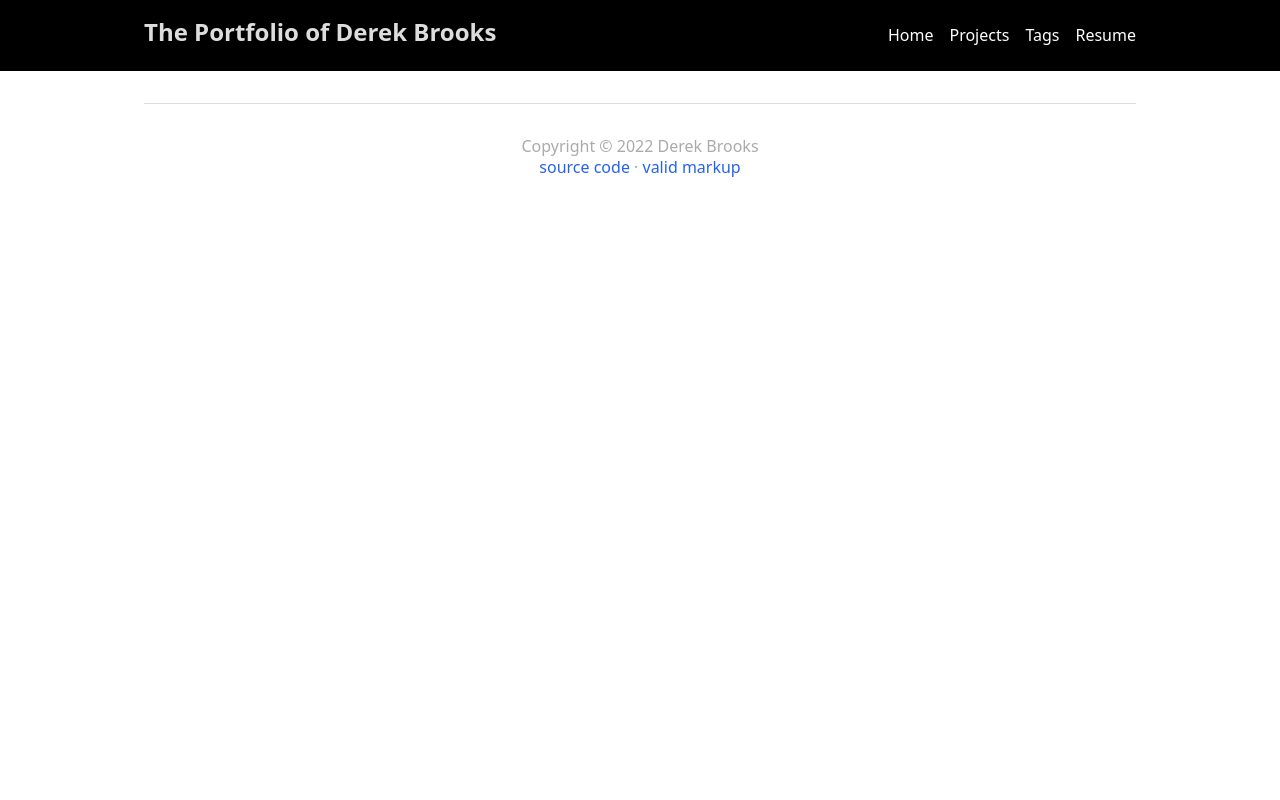
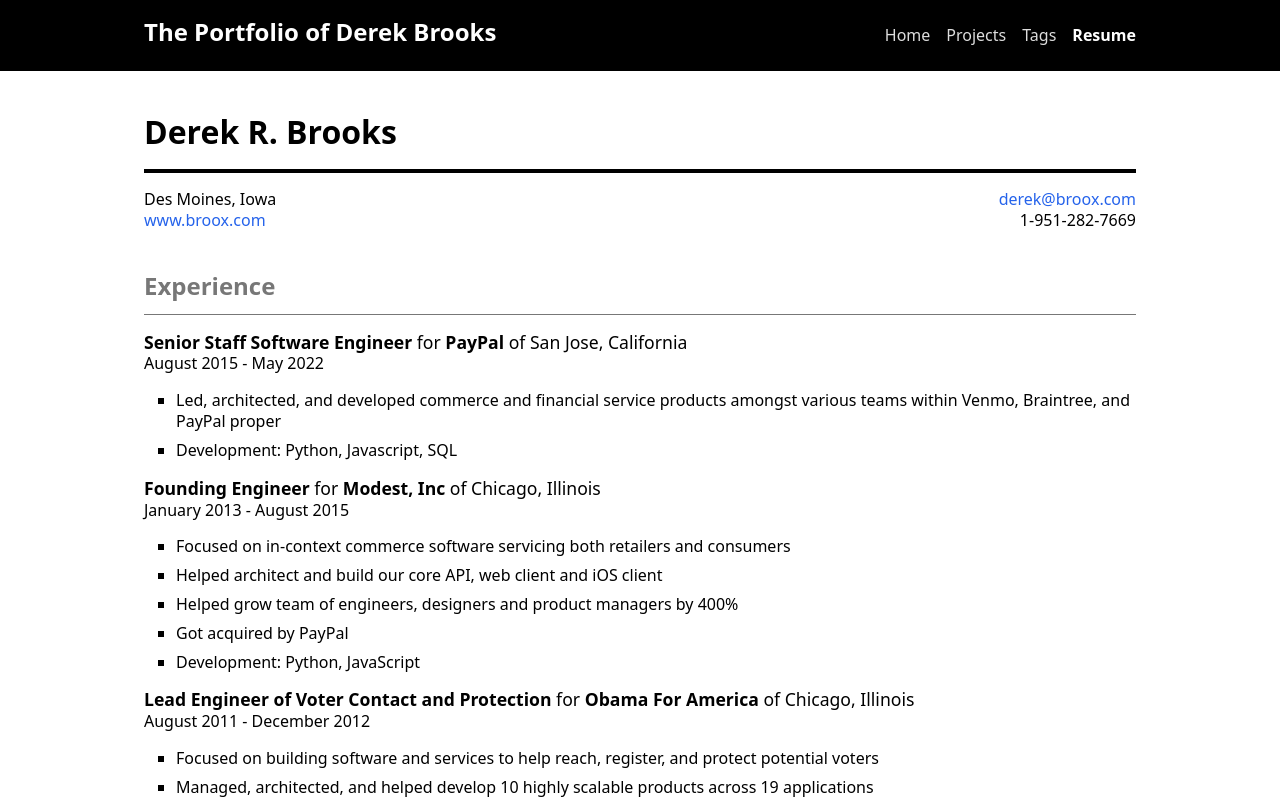
Before and after one commit to broox/nuxt-portfolio, a Nuxt app: page /resume in a window 1280 px wide. Shown: the top 800 px of the page. Built offline with nearby package versions, Linux system fonts and the light colour scheme.

Commit message:
add initial resume page

```diff
--- a/app.vue
+++ b/app.vue
@@ -26,10 +26,12 @@
 }
 
 header.title h1 {
+  border-bottom: 4px solid black;
   color: #000;
   font-size: 2em;
   font-weight: 700;
   margin: 0.5em 0;
+  padding-bottom: 0.5em;
 }
 
 header.title h2 {
--- a/components/Project.vue
+++ b/components/Project.vue
@@ -2,7 +2,7 @@
   <article>
     <header>
       <h1><NuxtLink :to="url">{{project.title}}</NuxtLink></h1>
-      <time :datetime="project.updatedAt">{{displayTime}}</time>
+      <span><time :datetime="project.updatedAt">{{displayTime}}</time></span>
     </header>
     <ul>
       <li v-for="tag in project.tags">
@@ -40,16 +40,16 @@
 <style scoped>
 header {
   align-items: baseline;
+  border-bottom: 1px solid #666;
   display: flex;
   justify-content: space-between;
   margin: 1.5em 0 0.5em;
   padding-bottom: 0.5em;
-  border-bottom: 1px solid #666;
 }
 
 h1 {
-  /* display: inline; */
-  font-size: 1.5em;
+  /* display: inline-block; */
+  font-size: 1.5rem;
   font-weight: 600;
   margin: 0;
   padding: 0;
@@ -65,8 +65,17 @@
 
 time {
   color: #666;
-  /* display: inline; */
   font-size: 1em;
+  margin-left: 1em;
+  white-space: nowrap;
+}
+
+/*
+Helper to align the timespan to the baseline of the *last* line of the project.title when the title wraps to more than 1 line.
+Per CSS 2.1: The baseline of an 'inline-block' is the baseline of its last line box in the normal flow.
+*/
+h1 > a, span > time {
+  display: inline-block;
 }
 
 div {
@@ -85,7 +94,6 @@
   justify-content: flex-start;
   list-style: none;
   white-space: pre-wrap;
-  /* margin: 0 1em 1em 0; */
 }
 
 ul li:not(:last-child):after {
--- a/layouts/default.vue
+++ b/layouts/default.vue
@@ -38,10 +38,9 @@
 <style scoped>
 header {
   position: sticky;
-  /* -webkit-transform: translateZ(0); */
   background-color: #000;
   margin: 0;
-  color: #DDD;
+  color: #fff;
   left: 0;
   right: 0;
   top: 0;
@@ -53,7 +52,13 @@
 }
 
 header nav a {
-  color: #fff;
+  color: #DDD;
+  /* color: rgb(192, 211, 251); */
+}
+
+header nav a.router-link-exact-active {
+  color: white;
+  font-weight: bold;
 }
 
 h1 {
@@ -77,7 +82,9 @@
 }
 
 div.content {
+  overflow-x: hidden;
   padding: 0 1rem;
+  word-wrap: break-word;
 }
 
 footer {
@@ -109,6 +116,4 @@
     margin: 0 0 0 1em;
   }
 }
-
-
 </style>
--- a/pages/404.vue
+++ b/pages/404.vue
@@ -2,6 +2,6 @@
   <header class="title">
     <h1>Page not found</h1>
     <p>Whoops, you've stumbled upon a link that doesn't exist... 😬</p>
-    <p>Why don't you check out my <NuxtLink to="/">featured projects</NuxtLink>?</p>
+    <p>Why don't you check out my <NuxtLink to="/">featured projects</NuxtLink> instead? 😁</p>
   </header>
 </template>
--- a/pages/projects/index.vue
+++ b/pages/projects/index.vue
@@ -2,7 +2,7 @@
   <div>
     <header class="title">
       <h1>Projects</h1>
-      <p>Here's a rough list of projects that I've worked on over the last {{years}} years. Some projects have been omitted due to confidentiality concerns.</p>
+      <p>Here's a rough list of <strong>{{projects.length}} projects</strong> that I've worked on over the last <strong>{{years}} years</strong>. Some projects have been omitted due to confidentiality concerns.</p>
     </header>
     <div>
       <Project v-for="project in projects" :project="project" v-bind:key="project.slug" />
@@ -31,3 +31,9 @@
   }
 }
 </script>
+
+<style scoped>
+  strong {
+    font-weight: 600;
+  }
+</style>
--- /dev/null
+++ b/pages/resume.vue
@@ -0,0 +1,141 @@
+<template>
+  <div>
+    <header class="title">
+      <h1>Derek R. Brooks</h1>
+      <section class="contact">
+        <div class="address">
+          Des Moines, Iowa<br>
+          <a href="https://www.broox.com" title="Derek Brooks">www.broox.com</a>
+        </div>
+        <div class="info">
+          <a href="mailto:derek@broox.com" title="E-mail Derek Brooks">derek@broox.com</a><br>
+          1-951-282-7669
+        </div>
+      </section>
+    </header>
+
+    <section class="experience">
+      <h2>Experience</h2>
+      <article :class="job.slug" v-for="job in jobs" v-bind:key="job.slug">
+        <header>
+          <h1><strong>{{job.position}}</strong> for <strong>{{job.company}}</strong> of {{job.location}}</h1>
+          <h2>{{job.timespan}}</h2>
+        </header>
+        <ul>
+          <li v-for="task in job.tasks" v-bind:key="task">{{task}}</li>
+        </ul>
+      </article>
+    </section>
+
+    <section class="skills">
+      <h2>Skills</h2>
+      <dl>
+        <dt>Development:</dt>
+        <dd>Python, Javascript, Ruby on Rails, PHP, Objective-C, Java, C#, ActionScript, ASP, ASP.NET, PowerScript, SQL, VBScript</dd>
+
+        <dt>Platforms:</dt>
+        <dd>MacOS, Linux, Windows</dd>
+
+        <dt>Databases:</dt>
+        <dd>MySQL, Mongo, Oracle, Sybase</dd>
+
+        <dt>Markup:</dt>
+        <dd>HTML, XML, CSS</dd>
+      </dl>
+    </section>
+
+    <section class="education">
+      <h2>Education</h2>
+      <p>
+        Bachelor of Arts, <strong>Computer Science</strong><br>
+        Cornell College, Mount Vernon, Iowa<br>
+        May 2003
+      </p>
+    </section>
+
+    <footer>
+      References available upon request
+    </footer>
+  </div>
+</template>
+
+<script>
+import { useStore } from '~/store'
+
+export default {
+  setup() {
+    const store = useStore()
+    return { jobs: store.jobs }
+  }
+}
+</script>
+
+
+<style scoped>
+.contact {
+  display: flex;
+  justify-content: space-between;
+}
+
+.contact div {
+  display: inline-block;
+}
+.contact .info {
+  text-align: right;
+}
+
+section > h2 {
+  color: #777;
+  border-bottom: 1px solid;
+  padding-bottom: 0.5em;
+  font-size: 1.5em;
+  margin: 1em 0 0.5em;
+}
+
+article {
+  margin: 1rem 0;
+}
+
+article header {
+  margin: 0 0 1rem;
+}
+
+article h1 {
+  font-size: 1.1em;
+  font-weight: 400;
+}
+
+article h2 {
+  font-size: 1em;
+  font-weight: normal;
+}
+
+article ul {
+  margin-left: 2rem;
+}
+
+article li {
+  list-style-type: square;
+  margin: 0.5em 0;
+}
+
+dl {
+  column-gap: 1rem;
+  display: grid;
+  grid-template-columns: min-content 1fr;
+  row-gap: 0.5rem;
+}
+
+dt {
+  font-weight: 600;
+}
+
+strong { font-weight: 600; }
+
+footer {
+  color: #AAA;
+  font-style: italic;
+  margin: 3em 0 0;
+  text-align: center;
+}
+</style>
--- /dev/null
+++ b/static/jobs.json
@@ -0,0 +1,144 @@
+[
+  {
+    "slug"     : "paypal",
+    "position" : "Senior Staff Software Engineer",
+    "company"  : "PayPal",
+    "location" : "San Jose, California",
+    "timespan" : "August 2015 - May 2022",
+    "tasks"    : [
+      "Led, architected, and developed commerce and financial service products amongst various teams within Venmo, Braintree, and PayPal proper",
+      "Development: Python, Javascript, SQL"
+    ]
+  },
+  {
+    "slug"     : "modest",
+    "position" : "Founding Engineer",
+    "company"  : "Modest, Inc",
+    "location" : "Chicago, Illinois",
+    "timespan" : "January 2013 - August 2015",
+    "tasks"    : [
+      "Focused on in-context commerce software servicing both retailers and consumers",
+      "Helped architect and build our core API, web client and iOS client",
+      "Helped grow team of engineers, designers and product managers by 400%",
+      "Got acquired by PayPal",
+      "Development: Python, JavaScript"
+    ]
+  },
+  {
+    "slug"     : "ofa",
+    "position" : "Lead Engineer of Voter Contact and Protection",
+    "company"  : "Obama For America",
+    "location" : "Chicago, Illinois",
+    "timespan" : "August 2011 - December 2012",
+    "tasks"    : [
+      "Focused on building software and services to help reach, register, and protect potential voters",
+      "Managed, architected, and helped develop 10 highly scalable products across 19 applications",
+      "Built and worked closely with a small team of extremely talented software engineers",
+      "Development: Ruby on Rails, Python, SQL, JavaScript, PHP"
+    ]
+  },
+  {
+    "slug"     : "dipity",
+    "position" : "Senior Application Engineer",
+    "company"  : "Dipity",
+    "location" : "San Francisco, California",
+    "timespan" : "January 2010 - March 2012",
+    "tasks"    : [
+      "Developed and extended JavaScript based interactive timeline software",
+      "Managed systems receiving 250,000 - 700,000 daily pageviews on Amazon EC2 and S3",
+      "Architected and developed JavaScript API to allow developers to leverage our timeline widget",
+      "Extended our REST API while offloading all date calculation to 24-bit API servers to extend the span of our timelines",
+      "Development: PHP, JavaScript, SQL"
+    ]
+  },
+  {
+    "slug"     : "redfive",
+    "position" : "Application Engineer",
+    "company"  : "Red 5 Interactive",
+    "location" : "West Des Moines, Iowa",
+    "timespan" : "November 2007 - May 2010",
+    "tasks"    : [
+      "Analyzed, modeled, and developed rich web applications for clients",
+      "Managed systems and deployment of web applications",
+      "Built and extended Rails based Content Management System which was deployed on dozens of sites",
+      "Development: Ruby on Rails, JavaScript, SQL, Objective-C"
+    ]
+  },
+  {
+    "slug"     : "pioneer",
+    "position" : "Application Developer",
+    "company"  : "Pioneer Hi-Bred International",
+    "location" : "Johnston, Iowa",
+    "timespan" : "June 2003 - November 2007",
+    "tasks"    : [
+      "Developed web-based and client-based software for scientific research",
+      "Aided in the analysis and design of software and systems",
+      "Played key roles in increased developer productivity",
+      "Development: ASP, ASP.NET, C#, Java, JavaScript, JSP, PowerScript, SQL, VBScript"
+    ]
+  },
+  {
+    "slug"     : "truespin",
+    "position" : "Proprietor, Web Developer",
+    "company"  : "Truespin Media",
+    "location" : "Des Moines, Iowa",
+    "timespan" : "February 2004 - May 2010",
+    "tasks"    : [
+      "Designed and developed company social projects and applications",
+      "Designed and developed professional web applications for clients",
+      "Development: PHP, JavaScript, SQL"
+    ]
+  },
+  {
+    "slug"     : "cornell-web-team",
+    "position" : "Web Team Manager",
+    "company"  : "Cornell College",
+    "location" : "Mount Vernon, Iowa",
+    "timespan" : "April 2002 - May 2003",
+    "tasks"    : [
+      "Designed and managed portions of the Cornell College web site",
+      "Managed and instructed other students on the Web Team",
+      "Handled complex projects including PHP/MySQL and Flash Systems",
+      "Development: PHP, Flash, JavaScript"
+    ]
+  },
+  {
+    "slug"     : "cornell-compserv",
+    "position" : "Administrative Software Support",
+    "company"  : "Cornell College",
+    "location" : "Mount Vernon, Iowa",
+    "timespan" : "September 2000 - May 2003",
+    "tasks"    : [
+      "Built, altered, and updated databases using various software packages",
+      "Assisted faculty with computer hardware/software support and installation",
+      "Managed campus network systems",
+      "Development: SQL"
+    ]
+  },
+  {
+    "slug"     : "lujacks",
+    "position" : "Systems Administration Intern",
+    "company"  : "Lujack Northpark Auto Plaza",
+    "location" : "Davenport, Iowa",
+    "timespan" : "September 2002",
+    "tasks"    : [
+      "Created a PHP/MySQL based intranet system",
+      "Organized and managed company network systems",
+      "Designed and managed various databases",
+      "Development: PHP, JavaScript, SQL"
+    ]
+  },
+  {
+    "slug"     : "market-street",
+    "position" : "Web Designer/Technical Assistant",
+    "company"  : "Market Street Technologies",
+    "location" : "Cedar Rapids, Iowa",
+    "timespan" : "June 2001 - October 2001",
+    "tasks"    : [
+      "Designed professional web sites for clients",
+      "Installed small office networks for clients",
+      "Assisted clients with computer hardware/software problems and installation",
+      "Development: PHP, Flash, JavaScript"
+    ]
+  }
+]
--- a/store/index.js
+++ b/store/index.js
@@ -1,11 +1,13 @@
 import { defineStore } from 'pinia'
+
+import jobs from '@/static/jobs.json'
 import projects from '@/static/projects.json'
 
 const descendingProjects = projects.reverse()
 
 export const useStore = defineStore('main', {
   state: () => ({
-    jobs: [],
+    jobs: jobs,
     projects: descendingProjects,
     tags: [],
   }),
```
